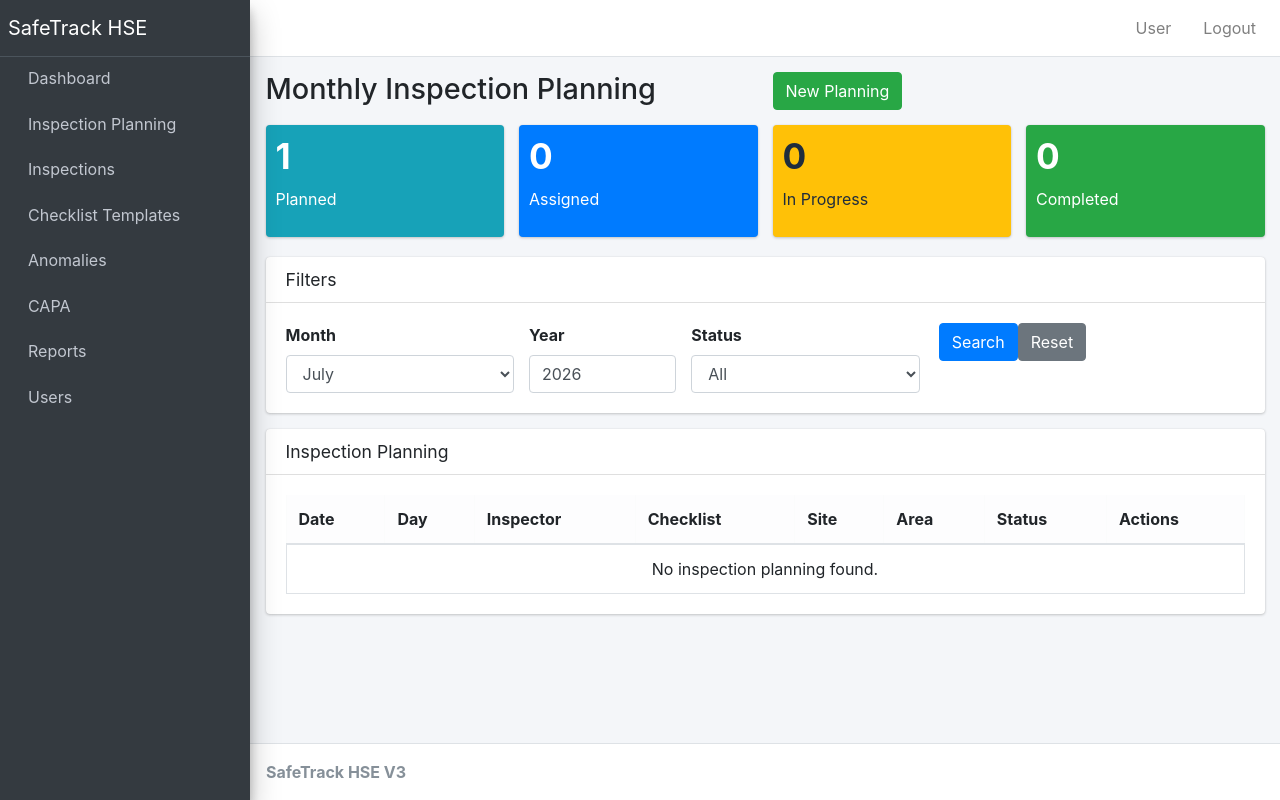
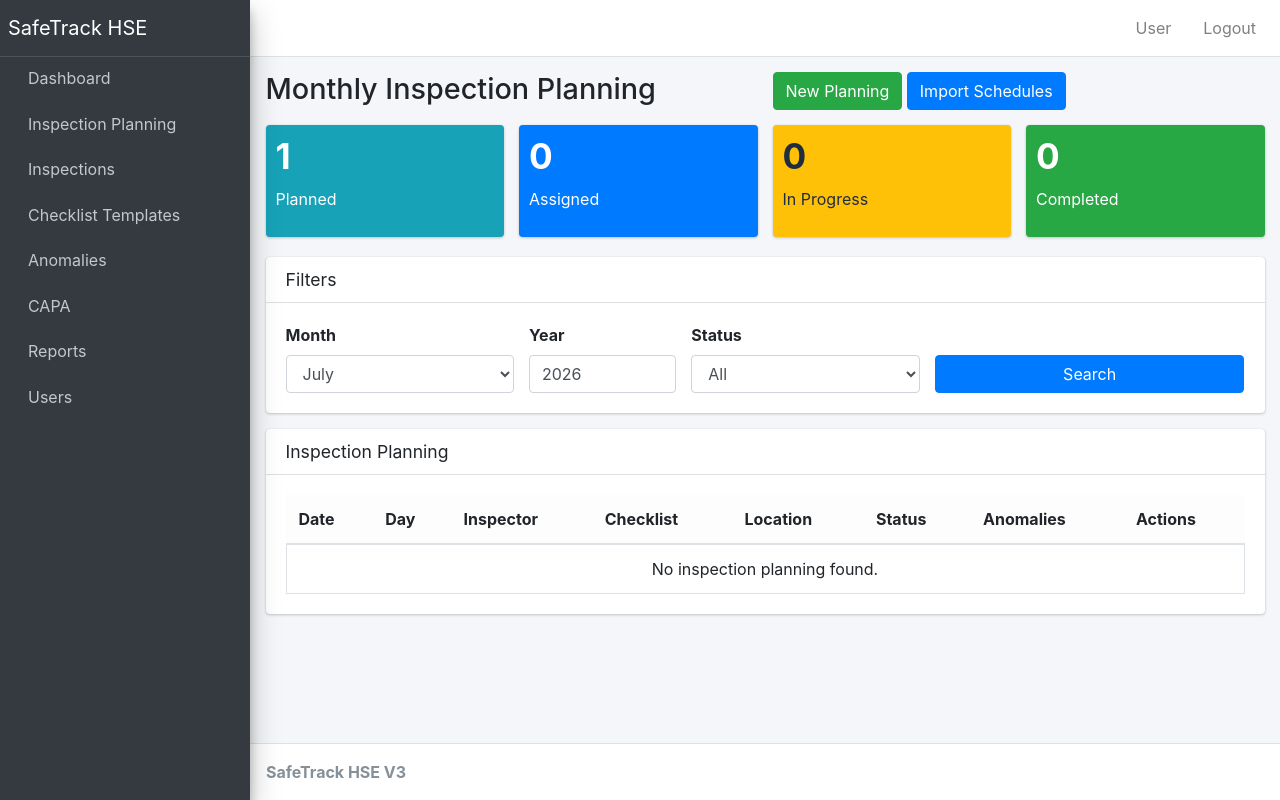
Before and after one commit to mohammedasawer41-cpu/safetrack, a PHP site: page /modules/planning/monthly.php in a window 1280 px wide. Run offline with PHP 8.4, Linux system fonts and the light colour scheme; data comes from the database, SQL or seed files in the repository; tables that the repository leaves empty hold one stand-in row (values such as "Sample post"); some libraries are stand-ins or nearby versions.

Commit message:
refactor: enhance monthly planning view with anomaly tracking
- Replace monthly.php with enhanced version showing anomaly counts
- Add Import Schedules button for bulk import
- Show anomaly badges (red for issues, green for OK)
- Link to schedule details page with full anomaly list
- Maintain all existing filtering and status tracking

```diff
--- a/modules/planning/monthly.php
+++ b/modules/planning/monthly.php
@@ -13,7 +13,16 @@
 $progress = $pdo->query("SELECT COUNT(*) FROM inspection_schedule WHERE status='In Progress'")->fetchColumn();
 $completed = $pdo->query("SELECT COUNT(*) FROM inspection_schedule WHERE status='Completed'")->fetchColumn();
 
-$sql = "SELECT s.*, u.fullname, t.template_name, si.site_name, a.area_name FROM inspection_schedule s LEFT JOIN users u ON u.id=s.inspector_id LEFT JOIN checklist_templates t ON t.id=s.template_id LEFT JOIN sites si ON si.id=s.site_id LEFT JOIN areas a ON a.id=s.area_id WHERE MONTH(s.inspection_date)=? AND YEAR(s.inspection_date)=?";
+$sql = "SELECT s.*, u.fullname, t.template_name, si.site_name, a.area_name,
+               COUNT(DISTINCT an.id) as anomaly_count
+        FROM inspection_schedule s
+        LEFT JOIN users u ON u.id=s.inspector_id
+        LEFT JOIN checklist_templates t ON t.id=s.template_id
+        LEFT JOIN sites si ON si.id=s.site_id
+        LEFT JOIN areas a ON a.id=s.area_id
+        LEFT JOIN inspections i ON i.schedule_id=s.id
+        LEFT JOIN anomalies an ON an.inspection_id=i.id
+        WHERE MONTH(s.inspection_date)=? AND YEAR(s.inspection_date)=?";
 $params = [$month, $year];
 
 if($status != ''){
@@ -21,7 +30,7 @@
     $params[] = $status;
 }
 
-$sql .= " ORDER BY s.inspection_date";
+$sql .= " GROUP BY s.id ORDER BY s.inspection_date";
 $stmt = $pdo->prepare($sql);
 $stmt->execute($params);
 ?>
@@ -31,7 +40,10 @@
 <div class="container-fluid">
 <div class="row">
 <div class="col-sm-6"><h1><i class="fas fa-calendar-alt"></i> Monthly Inspection Planning</h1></div>
-<div class="col-sm-6 text-end"><a href="create_schedule.php" class="btn btn-success"><i class="fas fa-plus"></i> New Planning</a></div>
+<div class="col-sm-6 text-end">
+<a href="create_schedule.php" class="btn btn-success"><i class="fas fa-plus"></i> New Planning</a>
+<a href="import.php" class="btn btn-primary"><i class="fas fa-upload"></i> Import Schedules</a>
+</div>
 </div>
 </div>
 </section>
@@ -51,7 +63,7 @@
 <div class="col-md-3"><label>Month</label><select name="month" class="form-control"><?php for($i=1;$i<=12;$i++){ $sel=$month==$i?'selected':''; echo "<option value='$i' $sel>".date("F",mktime(0,0,0,$i,1))."</option>"; } ?></select></div>
 <div class="col-md-2"><label>Year</label><input type="number" name="year" value="<?= $year ?>" class="form-control"></div>
 <div class="col-md-3"><label>Status</label><select name="status" class="form-control"><option value="">All</option><option value="Planned" <?= $status == 'Planned' ? 'selected' : '' ?>>Planned</option><option value="Assigned" <?= $status == 'Assigned' ? 'selected' : '' ?>>Assigned</option><option value="In Progress" <?= $status == 'In Progress' ? 'selected' : '' ?>>In Progress</option><option value="Completed" <?= $status == 'Completed' ? 'selected' : '' ?>>Completed</option></select></div>
-<div class="col-md-4"><label>&nbsp;</label><button class="btn btn-primary"><i class="fas fa-search"></i> Search</button><a href="monthly.php" class="btn btn-secondary">Reset</a></div>
+<div class="col-md-4"><label>&nbsp;</label><button class="btn btn-primary w-100"><i class="fas fa-search"></i> Search</button></div>
 </div>
 </form>
 </div>
@@ -61,7 +73,16 @@
 <div class="card-body table-responsive">
 <table class="table table-bordered table-hover">
 <thead class="table-light">
-<tr><th>Date</th><th>Day</th><th>Inspector</th><th>Checklist</th><th>Site</th><th>Area</th><th>Status</th><th>Actions</th></tr>
+<tr>
+<th>Date</th>
+<th>Day</th>
+<th>Inspector</th>
+<th>Checklist</th>
+<th>Location</th>
+<th>Status</th>
+<th>Anomalies</th>
+<th>Actions</th>
+</tr>
 </thead>
 <tbody>
 <?php if($stmt->rowCount()>0): ?>
@@ -71,10 +92,25 @@
 <td><?= date("l",strtotime($row['inspection_date'])) ?></td>
 <td><?= htmlspecialchars($row['fullname'] ?? '-') ?></td>
 <td><?= htmlspecialchars($row['template_name'] ?? '-') ?></td>
-<td><?= htmlspecialchars($row['site_name'] ?? '-') ?></td>
-<td><?= htmlspecialchars($row['area_name'] ?? '-') ?></td>
-<td><?php $color=['Planned'=>'info','Assigned'=>'primary','In Progress'=>'warning','Completed'=>'success']; ?><span class="badge bg-<?= $color[$row['status']] ?? 'secondary' ?>"><?= htmlspecialchars($row['status']) ?></span></td>
-<td><a href="view_schedule.php?id=<?= $row['id'] ?>" class="btn btn-info btn-sm"><i class="fas fa-eye"></i></a> <a href="edit_schedule.php?id=<?= $row['id'] ?>" class="btn btn-warning btn-sm"><i class="fas fa-edit"></i></a> <a href="delete_schedule.php?id=<?= $row['id'] ?>" class="btn btn-danger btn-sm" onclick="return confirm('Delete this planning?')"><i class="fas fa-trash"></i></a></td>
+<td><?= htmlspecialchars($row['location'] ?? $row['area_name'] ?? '-') ?></td>
+<td>
+<?php
+$color_map = ['Planned'=>'info','Assigned'=>'primary','In Progress'=>'warning','Completed'=>'success','Verified'=>'success','Closed'=>'secondary','Cancelled'=>'danger'];
+?>
+<span class="badge bg-<?= $color_map[$row['status']] ?? 'secondary' ?>"><?= htmlspecialchars($row['status']) ?></span>
+</td>
+<td>
+<?php if($row['anomaly_count'] > 0): ?>
+<span class="badge bg-danger"><?= $row['anomaly_count'] ?> anomalies</span>
+<?php else: ?>
+<span class="badge bg-success">OK</span>
+<?php endif; ?>
+</td>
+<td>
+<a href="schedule_details.php?id=<?= $row['id'] ?>" class="btn btn-info btn-sm"><i class="fas fa-eye"></i> View</a>
+<a href="edit_schedule.php?id=<?= $row['id'] ?>" class="btn btn-warning btn-sm"><i class="fas fa-edit"></i></a>
+<a href="delete_schedule.php?id=<?= $row['id'] ?>" class="btn btn-danger btn-sm" onclick="return confirm('Delete?')"><i class="fas fa-trash"></i></a>
+</td>
 </tr>
 <?php endwhile; ?>
 <?php else: ?>
```
